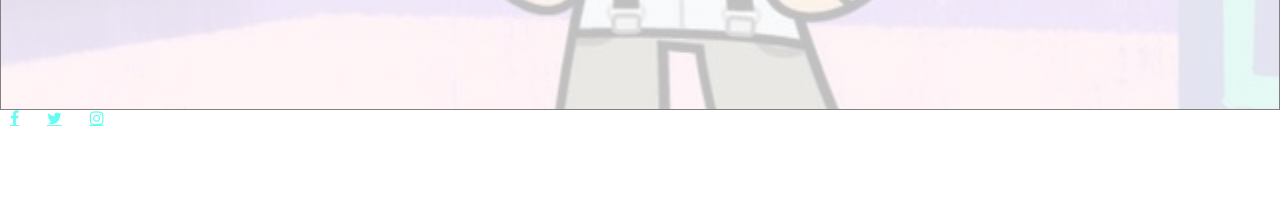
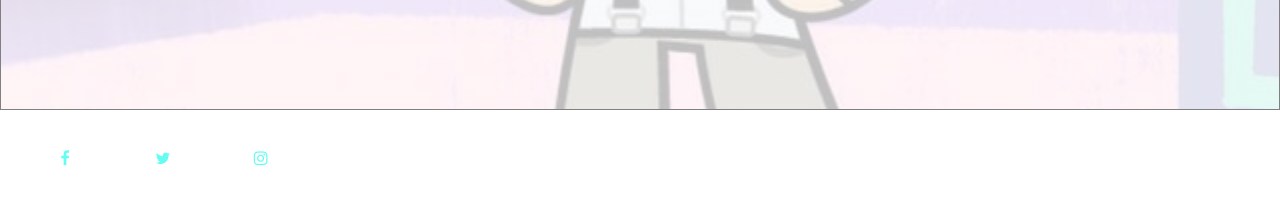
Before and after one commit to richa184/chickensbeforedickens, a Jekyll site: the page index.html, which Jekyll copies as it is, in a window 1280 px wide and 900 px high, scrolled down 3786 px. Shown: the part 694-897 px from the top of the window. Built offline with Jekyll 4.4.1, drawn with Linux system fonts in a browser that asks for light colours; a script that is not in the unit is left out; before the commit the page ends 4608 px from its top, so only the background shows below that.

Commit message:
Update main.css

```diff
--- a/css/main.css
+++ b/css/main.css
@@ -115,7 +115,21 @@
 	margin: auto;
 }
 
-foot {
+footer {
 	display: block;
 	padding: 20px;
 }
+
+/* Style all font awesome icons */
+.fa {
+  padding: 20px;
+  font-size: 30px;
+  width: 50px;
+  text-align: center;
+  text-decoration: none;
+}
+
+/* Add a hover effect if you want */
+.fa:hover {
+  opacity: 0.7;
+}
```
